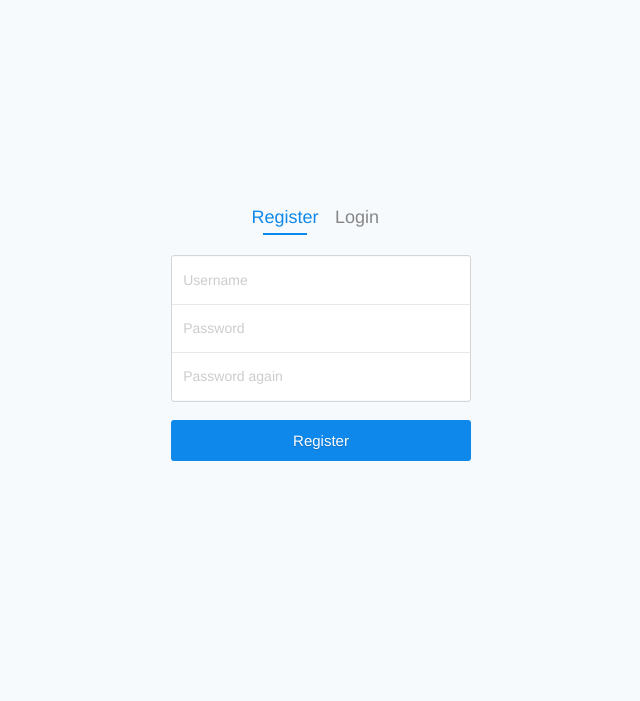
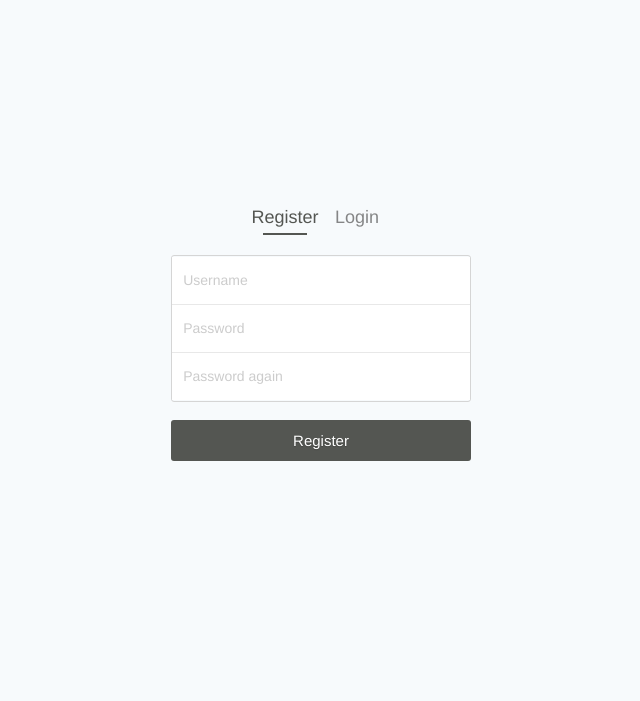
Before and after one commit to mingyangShang/Book-Recommender, a Flask app: page /login/ in a window 1280 px wide. Shown: the top 701 px of the page, without its empty margins (319-959 px from the left). Run offline with Flask 2, Linux system fonts and the light colour scheme.

Commit message:
style of login page

```diff
--- a/static/css/login.css
+++ b/static/css/login.css
@@ -2560,7 +2560,7 @@ html.modal-open.no-flexbox .modal-wrapper .mutiview-dialog {
 }
 
 .sign-flow .sign-button {
-    background: #0f88eb;
+    background: #545652;
     box-shadow: none;
     border: 0;
     border-radius: 3px;
@@ -2763,7 +2763,7 @@ html.no-touchevents .sign-flow .social-signup-wrapper a:hover {
     margin: 0 .8em;
     width: 2.4em;
     height: 2px;
-    background: #0f88eb;
+    background: #545652;
     -webkit-transition: left .15s ease-in;
     transition: left .15s ease-in
 }
@@ -2792,7 +2792,7 @@ html.no-touchevents .index-tab-navs a:hover {
 .index-tab-navs a.active {
     opacity: 1;
     -ms-filter: "alpha(Opacity=100)";
-    color: #0f88eb
+    color: #545652
 }
 
 .QRCode {
```
